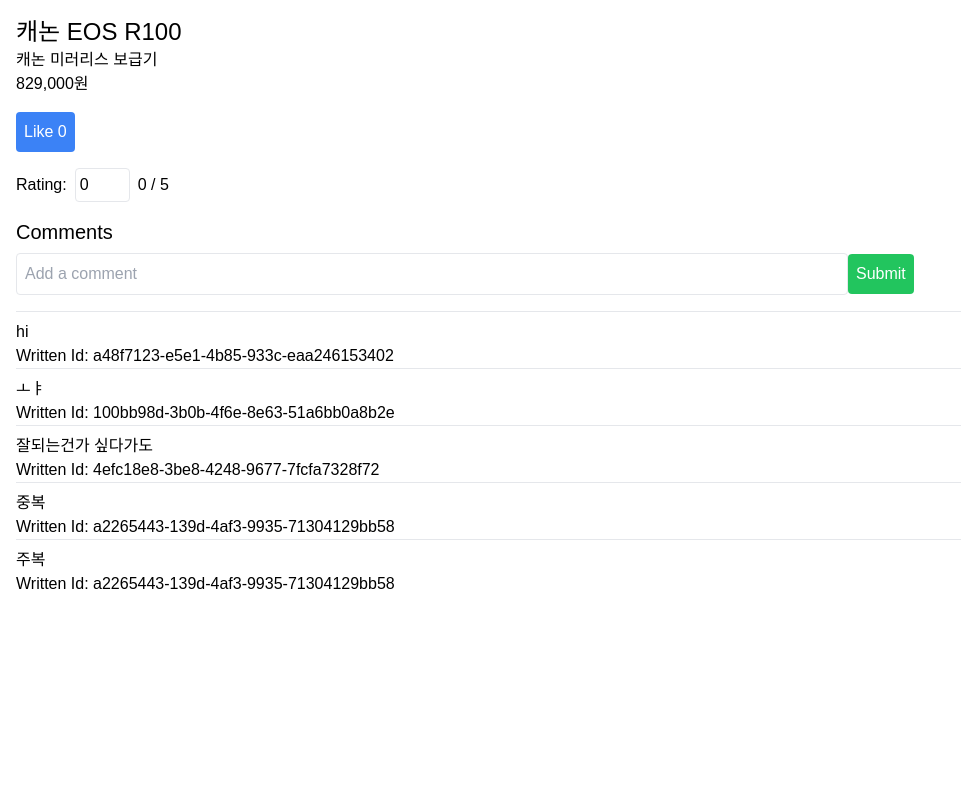
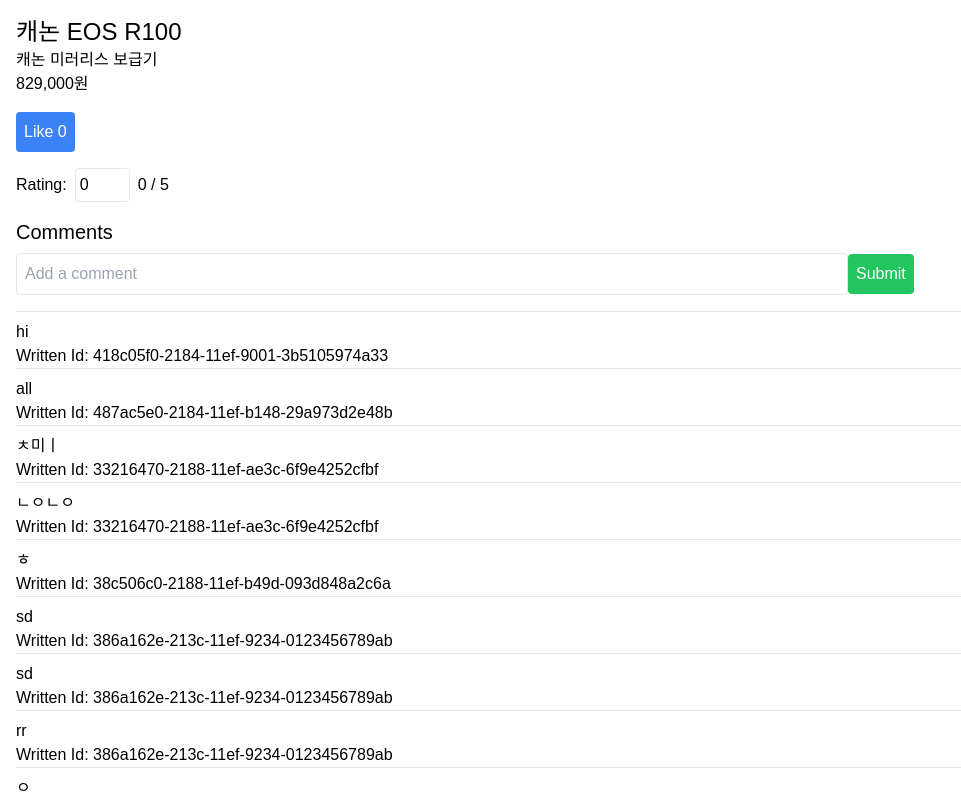
Before and after one commit to KittelLee/CameraReview, a React (Vite) app: page /detail/1 in a window 1280 px wide. Shown: the top 800 px of the page, without its empty margins (0-961 px from the left). Built offline with nearby package versions, Linux system fonts and the light colour scheme; data requests are answered from the project's data file.

Commit message:
Fix: 댓글기능 수정

```diff
--- a/db.json
+++ b/db.json
@@ -309,34 +309,82 @@
   ],
   "comments": [
     {
-      "id": "50e5",
+      "id": "d2f7",
       "cameraId": 1,
       "content": "hi",
-      "authorId": "a48f7123-e5e1-4b85-933c-eaa246153402"
+      "authorId": "418c05f0-2184-11ef-9001-3b5105974a33"
     },
     {
-      "id": "a366",
+      "id": "4e62",
       "cameraId": 1,
-      "content": "ㅗㅑ",
-      "authorId": "100bb98d-3b0b-4f6e-8e63-51a6bb0a8b2e"
+      "content": "all",
+      "authorId": "487ac5e0-2184-11ef-b148-29a973d2e48b"
     },
     {
-      "id": "6850",
+      "id": "a533",
       "cameraId": 1,
-      "content": "잘되는건가 싶다가도 ",
-      "authorId": "4efc18e8-3be8-4248-9677-7fcfa7328f72"
+      "content": "ㅊ미ㅣ",
+      "authorId": "33216470-2188-11ef-ae3c-6f9e4252cfbf"
     },
     {
-      "id": "99e9",
+      "id": "edd3",
       "cameraId": 1,
-      "content": "중복",
-      "authorId": "a2265443-139d-4af3-9935-71304129bb58"
+      "content": "ㄴㅇㄴㅇ",
+      "authorId": "33216470-2188-11ef-ae3c-6f9e4252cfbf"
     },
     {
-      "id": "1e0d",
+      "id": "2a20",
       "cameraId": 1,
-      "content": "주복",
-      "authorId": "a2265443-139d-4af3-9935-71304129bb58"
+      "content": "ㅎ",
+      "authorId": "38c506c0-2188-11ef-b49d-093d848a2c6a"
+    },
+    {
+      "id": "3568",
+      "cameraId": 1,
+      "content": "sd",
+      "authorId": "386a162e-213c-11ef-9234-0123456789ab"
+    },
+    {
+      "id": "5f54",
+      "cameraId": 1,
+      "content": "sd",
+      "authorId": "386a162e-213c-11ef-9234-0123456789ab"
+    },
+    {
+      "id": "1736",
+      "cameraId": 1,
+      "content": "rr",
+      "authorId": "386a162e-213c-11ef-9234-0123456789ab"
+    },
+    {
+      "id": "042a",
+      "cameraId": 1,
+      "content": "ㅇ",
+      "authorId": "386a162e-213c-11ef-9234-0123456789ab"
+    },
+    {
+      "id": "74f1",
+      "cameraId": 2,
+      "content": "hi",
+      "authorId": "386a162e-213c-11ef-9234-0123456789ab"
+    },
+    {
+      "id": "e033",
+      "cameraId": 2,
+      "content": "kak",
+      "authorId": "386a162e-213c-11ef-9234-0123456789ab"
+    },
+    {
+      "id": "66a1",
+      "cameraId": 1,
+      "content": "ㅣol",
+      "authorId": "386a162e-213c-11ef-9234-0123456789ab"
+    },
+    {
+      "id": "aa6c",
+      "cameraId": 1,
+      "content": "ss",
+      "authorId": "386a162e-213c-11ef-9234-0123456789ab"
     }
   ]
 }
--- a/src/pages/Detail.tsx
+++ b/src/pages/Detail.tsx
@@ -1,7 +1,7 @@
 import { useParams } from "react-router-dom";
 import { useState, useEffect } from "react";
 import { Review } from "../types/Review";
-import { v4 as uuidv4 } from "uuid";
+import { v1 as uuidv1 } from "uuid";
 
 interface Comment {
   id: number;
@@ -9,6 +9,13 @@
   content: string;
   authorId: string;
 }
+
+const customOptions = {
+  node: [0x01, 0x23, 0x45, 0x67, 0x89, 0xab], // 노드 ID
+  clockseq: 0x1234, // 클럭 시퀀스
+  msecs: new Date("2024-06-03").getTime(), // 시작 시간
+  nsecs: 5678, // 시작 시간에서의 추가 시간
+};
 
 function Detail() {
   const { id } = useParams<{ id: string }>();
@@ -52,8 +59,8 @@
 
   const handleCommentSubmit = async () => {
     if (newComment.content.trim() !== "") {
-      const userId = currentUser || uuidv4(); // 사용자 ID가 없으면 새로 생성
-      setCurrentUser(userId); // 생성된 사용자 ID를 상태에 저장
+      const userId = currentUser || uuidv1(customOptions); // uuidv1()로 사용자 ID 생성
+      setCurrentUser(userId);
       const commentToAdd = {
         cameraId: parseInt(id!), // 변경: id를 파싱하여 사용합니다.
         content: newComment.content,
@@ -61,7 +68,6 @@
       };
       try {
         const apiUrl = import.meta.env.VITE_API_URL;
-        // 변경: fetch의 URL을 수정하여 댓글을 추가합니다.
         const response = await fetch(`${apiUrl}/comments`, {
           method: "POST",
           headers: {
```
Also changed, not shown: 1 other file (tests, documents, lock files or other folders).
